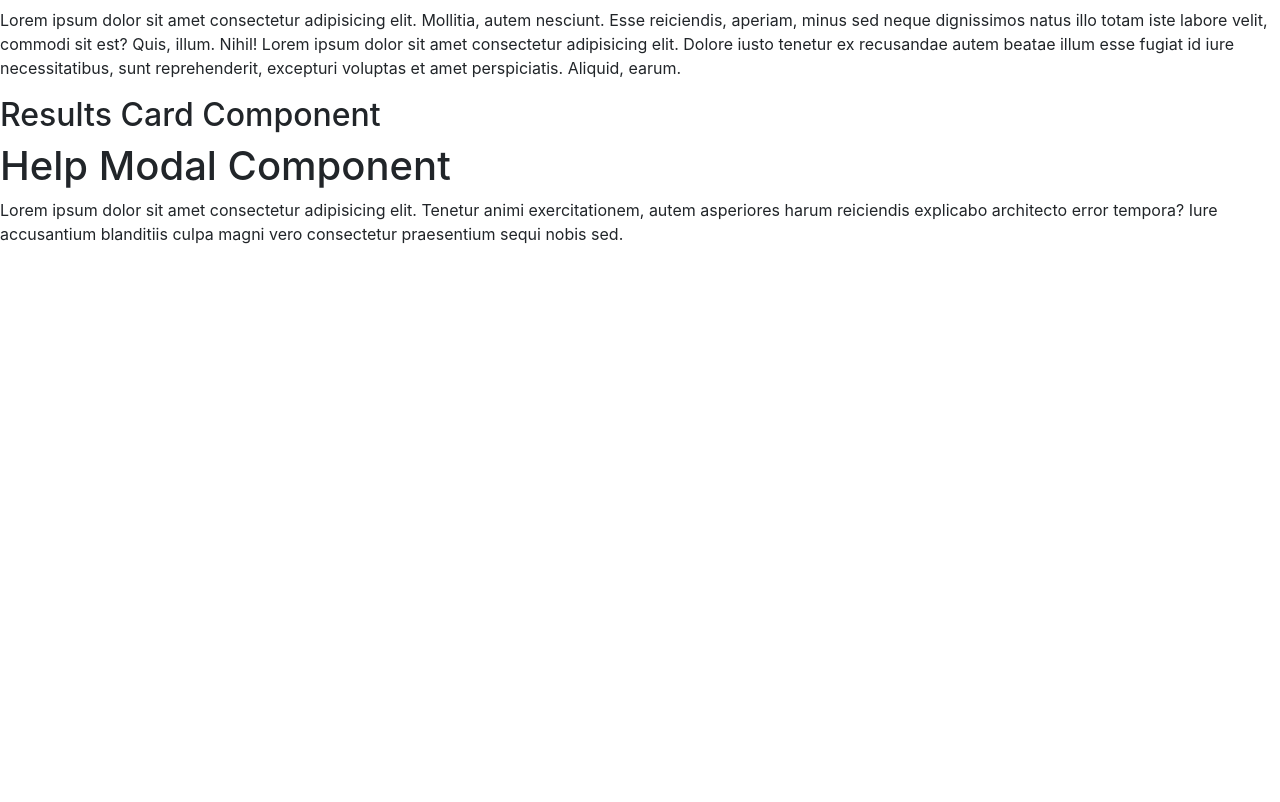
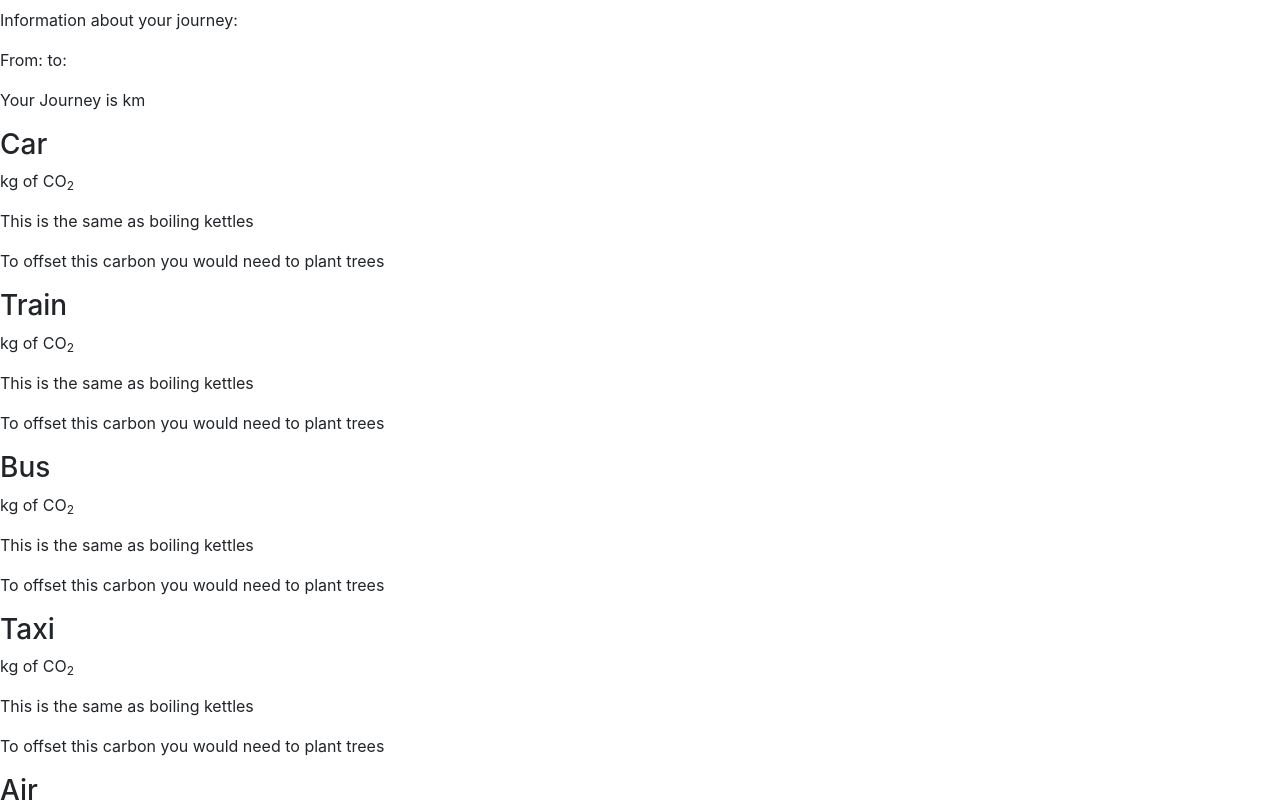
Before and after one commit to SchoolOfCode/w20_final-project-team-e, a React (Create React App) app: page / in a window 1280 px wide. Shown: the part 861-1663 px from the top of the page. Before the commit the page ends 1123 px from the top, so only its background shows below. Built offline with nearby package versions, Linux system fonts and the light colour scheme.

Commit message:
results data rendering in results component

```diff
--- a/src/components/App/App.js
+++ b/src/components/App/App.js
@@ -18,25 +18,7 @@ export default function App() {
   const [formData, updateFormData] = useState(initialFormData);
 
   //state for results card
-  const initialResultsData = {
-    distance: "",
-    carCarbon: "",
-    carKettles: "",
-    carTrees: "",
-    trainCarbon: "",
-    trainKettles: "",
-    trainTrees: "",
-    busCarbon: "",
-    busKettles: "",
-    busTrees: "",
-    taxiCarbon: "",
-    taxiKettles: "",
-    taxiTrees: "",
-    flightCarbon: "",
-    flightKettles: "",
-    flightTrees: "",
-  };
-  const [resultsData, updateResultsData] = useState(initialResultsData);
+  const [resultsData, updateResultsData] = useState("");
 
   //Distance API
   const distanceKey = "2Ms4naKG2GfSDZTrwZCG35OhUu0pI";
@@ -119,7 +101,7 @@ export default function App() {
 
     updateResultsData({
       ...resultsData,
-      distance: distance,
+      distance: distance.toFixed(2),
       carCarbon: carData.carbonEquivalent.toFixed(2),
       carKettles: Math.ceil(carData.carbonEquivalent / 0.015),
       carTrees: Math.ceil(carData.carbonEquivalent / 24),
@@ -160,12 +142,12 @@ export default function App() {
       {/* to be fixed at the top of the page? */}
       <Menu />
       <SearchSection
-        state={formData}
+        formData={formData}
         handleChange={handleChange}
         handleSubmit={handleSubmit}
       />
-      <LoadingSection />
-      <ResultsSection />
+      <LoadingSection formData={formData} />
+      <ResultsSection formData={formData} resultsData={resultsData} />
       {/* button with text to appear as overlay onclick? */}
       <HelpModal />
     </div>
--- a/src/components/ResultsCard/ResultsCard.js
+++ b/src/components/ResultsCard/ResultsCard.js
@@ -1,9 +1,61 @@
 import React from "react";
 
-export default function ResultsCard() {
+export default function ResultsCard(props) {
   return (
     <div>
-      <h2>Results Card Component</h2>
+      <p>
+        From: {props.formData.from} to: {props.formData.to}
+      </p>
+      <p>Your Journey is {props.resultsData.distance} km</p>
+      <h3>Car</h3>
+      <p>
+        {props.resultsData.carCarbon} kg of CO<sub>2</sub>
+      </p>
+      <p>This is the same as boiling {props.resultsData.carKettles} kettles</p>
+      <p>
+        To offset this carbon you would need to plant{" "}
+        {props.resultsData.carTrees} trees
+      </p>
+      <h3>Train</h3>
+      <p>
+        {props.resultsData.trainCarbon} kg of CO<sub>2</sub>
+      </p>
+      <p>
+        This is the same as boiling {props.resultsData.trainKettles} kettles
+      </p>
+      <p>
+        To offset this carbon you would need to plant{" "}
+        {props.resultsData.trainTrees} trees
+      </p>
+      <h3>Bus</h3>
+      <p>
+        {props.resultsData.busCarbon} kg of CO<sub>2</sub>
+      </p>
+      <p>This is the same as boiling {props.resultsData.busKettles} kettles</p>
+      <p>
+        To offset this carbon you would need to plant{" "}
+        {props.resultsData.busTrees} trees
+      </p>
+      <h3>Taxi</h3>
+      <p>
+        {props.resultsData.taxiCarbon} kg of CO<sub>2</sub>
+      </p>
+      <p>This is the same as boiling {props.resultsData.taxiKettles} kettles</p>
+      <p>
+        To offset this carbon you would need to plant{" "}
+        {props.resultsData.taxiTrees} trees
+      </p>
+      <h3>Air</h3>
+      <p>
+        {props.resultsData.flightCarbon} kg of CO<sub>2</sub>
+      </p>
+      <p>
+        This is the same as boiling {props.resultsData.flightKettles} kettles
+      </p>
+      <p>
+        To offset this carbon you would need to plant{" "}
+        {props.resultsData.flightTrees} trees
+      </p>
     </div>
   );
 }
--- a/src/components/ResultsSection/ResultsSection.js
+++ b/src/components/ResultsSection/ResultsSection.js
@@ -2,20 +2,12 @@ import React from "react";
 
 import ResultsCard from "../ResultsCard/ResultsCard";
 
-export default function ResultsSection() {
+export default function ResultsSection(props) {
   return (
     <div id="results-section">
       <h1>Results Section Component</h1>
-      <p>
-        Lorem ipsum dolor sit amet consectetur adipisicing elit. Mollitia, autem
-        nesciunt. Esse reiciendis, aperiam, minus sed neque dignissimos natus
-        illo totam iste labore velit, commodi sit est? Quis, illum. Nihil! Lorem
-        ipsum dolor sit amet consectetur adipisicing elit. Dolore iusto tenetur
-        ex recusandae autem beatae illum esse fugiat id iure necessitatibus,
-        sunt reprehenderit, excepturi voluptas et amet perspiciatis. Aliquid,
-        earum.
-      </p>
-      <ResultsCard />
+      <p>Information about your journey:</p>
+      <ResultsCard resultsData={props.resultsData} formData={props.formData} />
     </div>
   );
 }
```
